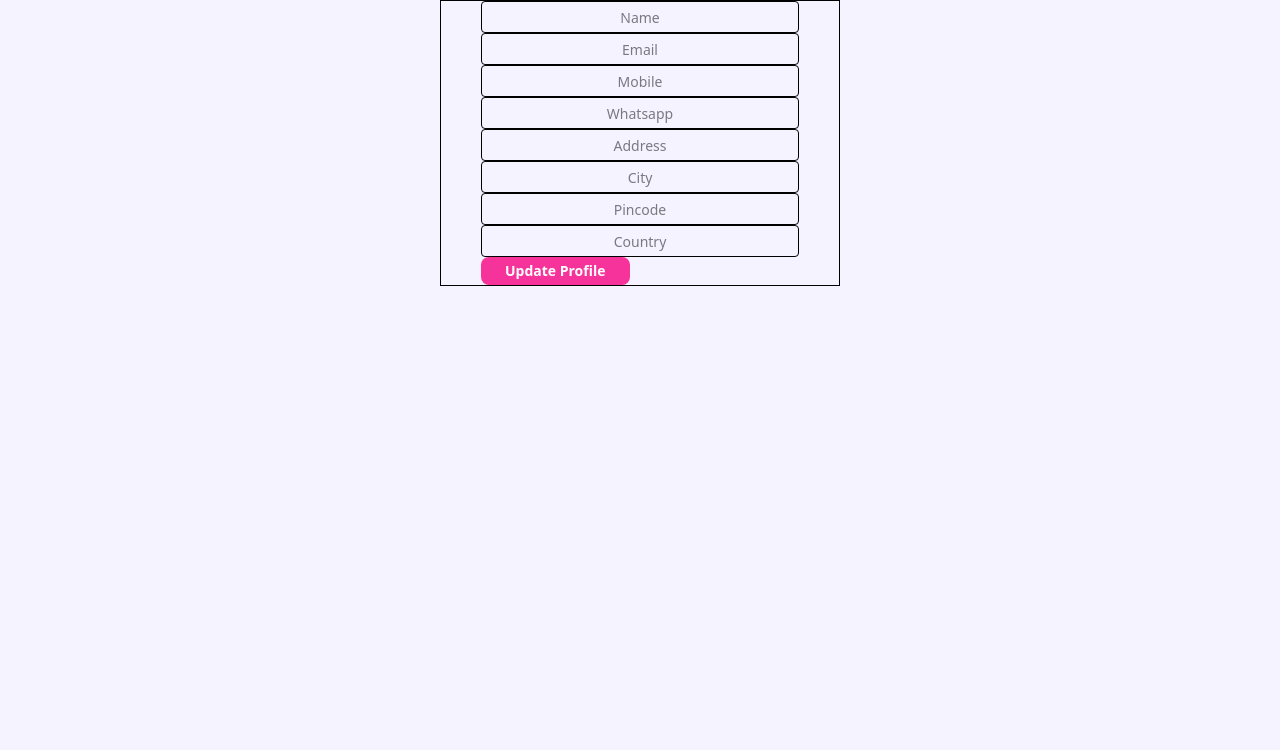
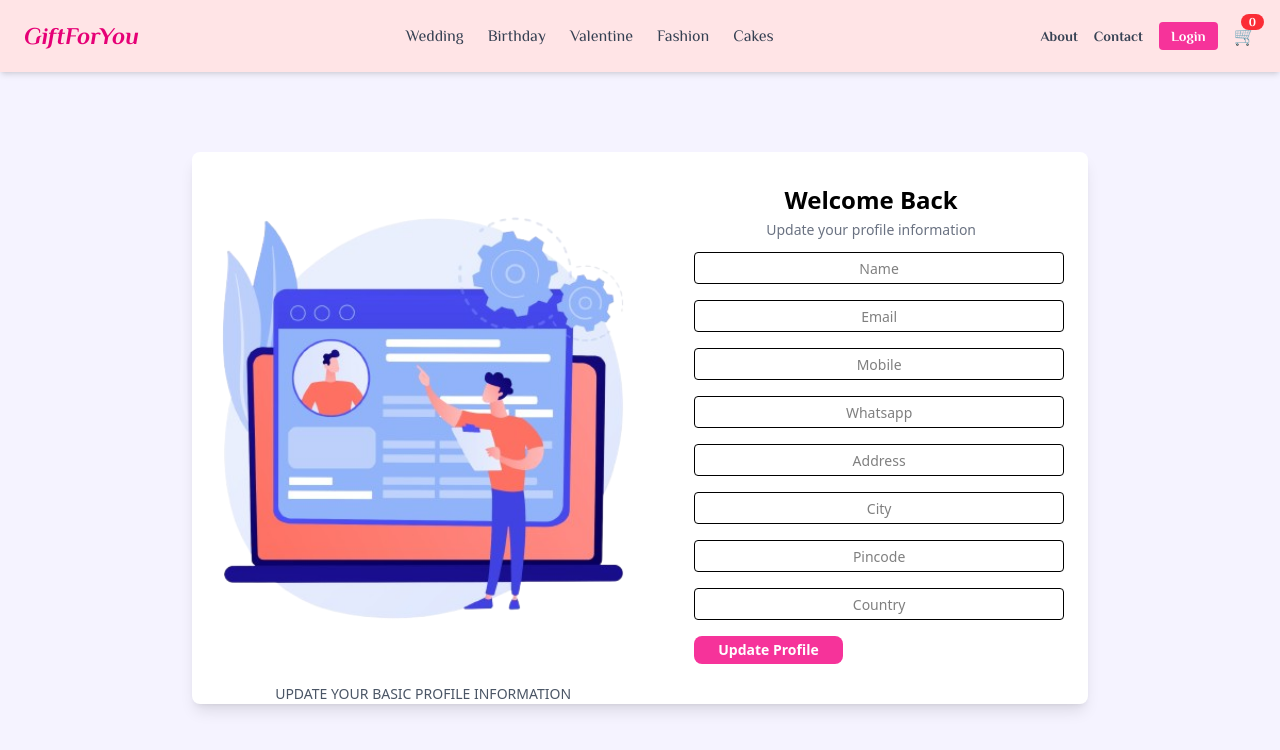
Before and after one commit to pratiksha950/icp12-group-project-5-MERN-stack-GiftForYou, a React (Vite) app in the folder client/: page /profile in a window 1280 px wide. Shown: the top 750 px of the page. Built offline with nearby package versions, Linux system fonts and the light colour scheme.

Commit message:
Add profile page

```diff
--- a/client/src/views/Profile.jsx
+++ b/client/src/views/Profile.jsx
@@ -1,9 +1,12 @@
 import React, { useState, useEffect } from "react";
 import { getUserData } from "../utils";
+import Navbar from "../components/Navbar"
 import Avatar from "../components/Avatar";
 import Input from "../components/Input";
 import Button from "../components/Button";
 import axios from "axios";
+import PrifileImg from "../assets/profile.png"
+import { Link } from "react-router";
 
 function Profile() {
   const [userData, setUserData] = useState({
@@ -56,18 +59,41 @@ const updateProfile = async () => {
 };
 
   return (
-    <div className="w-100 px-10 border m-auto">
-      {userData.name && <Avatar name={userData.name} />}
+    <div>
+      <Navbar />
+      <div className="bg-white shadow-lg rounded-lg flex flex-col md:flex-row w-full max-w-4xl mx-auto overflow-hidden mt-20">
+      <div className="flex flex-col items-center">
+        <img src={PrifileImg} alt="Profile" className="h-full w-full object-cover"/>
+        <span className="text-center text-sm font-medium text-gray-600">
+    UPDATE YOUR BASIC PROFILE INFORMATION
+  </span>
+      </div>
+
+
+    <div className="w-full md:w-1/2 p-4 sm:p-6 mx-2 my-2">
+
+      <h2 className="text-lg sm:text-2xl font-bold text-center mb-1">
+        Welcome Back
+      </h2>
+
+      <p className="text-xs sm:text-sm text-center text-gray-500 mb-3">
+        Update your profile information
+      </p>
+
+<div className="w-full mx-2 my-2 space-y-4">
 
       <Input name="name"
       value={userData.name}
       onChange={handleChange}
-      placeholder="Name" />
+      placeholder="Name"
+      />
 
       <Input name="email"
       value={userData.email}
       onChange={handleChange}
-      placeholder="Email" />
+      placeholder="Email"
+      className="mt-10"
+      />
 
       <Input name="mobile"
       value={userData.mobile}
@@ -99,7 +125,12 @@ const updateProfile = async () => {
       onChange={handleChange}
       placeholder="Country" />
 
-      <Button title="Update Profile" varient="primary" onClick={updateProfile} />
+<Link to="/">
+      <Button title="Update Profile" varient="primary" onClick={updateProfile}/>
+      </Link>
+      </div>
+    </div>
+    </div>
     </div>
   );
 }
```
Also changed, not shown: client/src/assets/profile.png (added).
